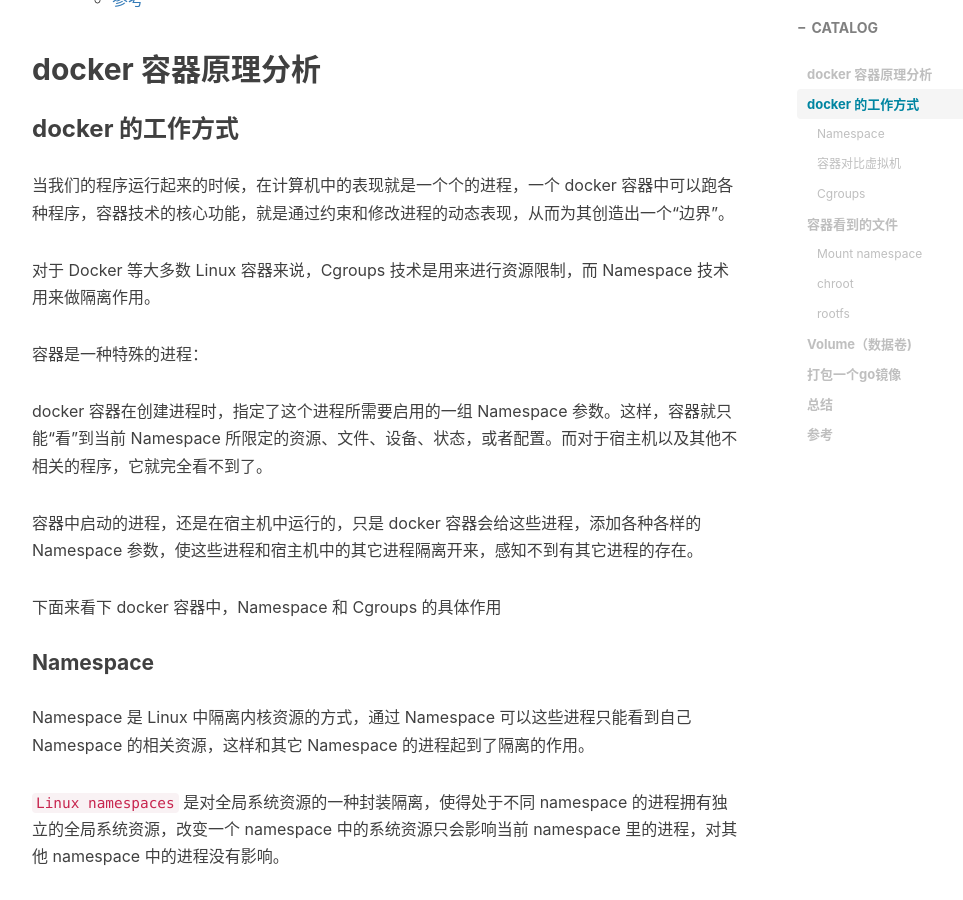
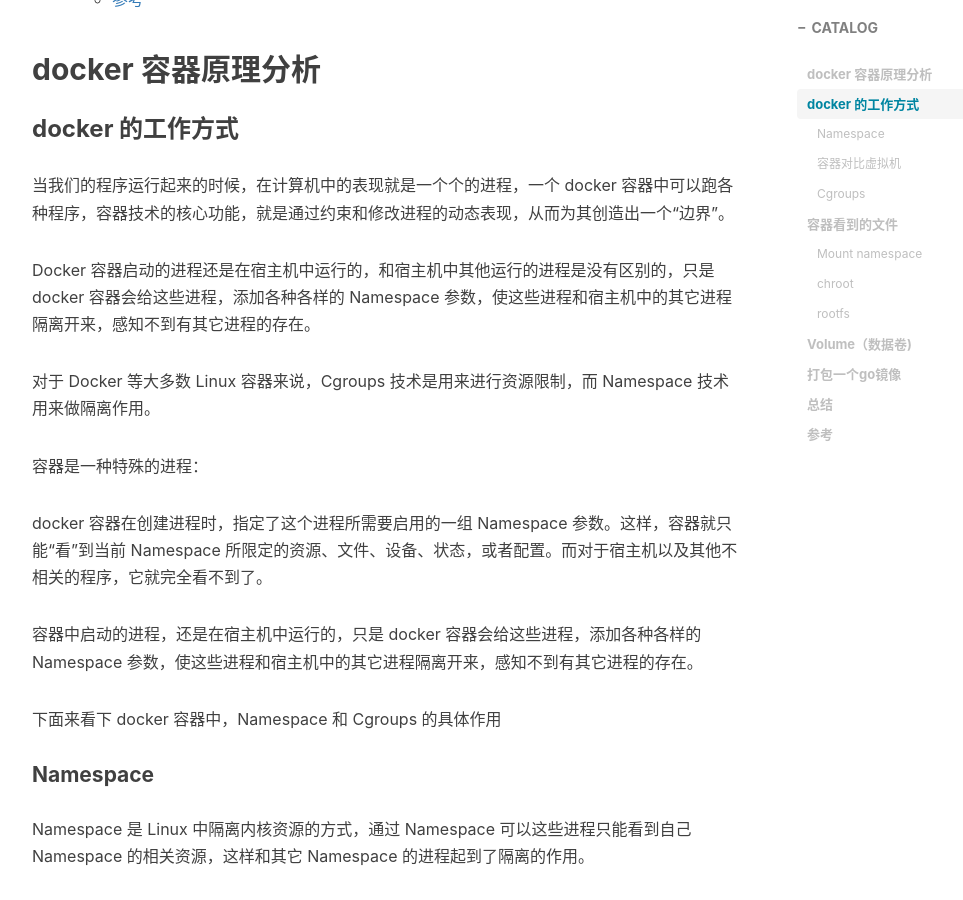
Before and after one commit to boilingfrog/boilingfrog.github.io, a Jekyll site: the page built from _posts/2022-11-27-docker实现原理.md, in a window 1280 px wide and 900 px high, scrolled down 898 px. Shown: the whole window, without its empty margins (233-1196 px from the left). Built offline with Jekyll 4.4.1, drawn with Linux system fonts in a browser that asks for light colours; nearby versions of some CDN libraries; comment, search, counter and statistics services are not loaded.

Commit message:
feat:docker

```diff
--- a/_posts/2022-11-27-docker实现原理.md
+++ b/_posts/2022-11-27-docker实现原理.md
@@ -34,6 +34,8 @@
 ### docker 的工作方式
 
 当我们的程序运行起来的时候，在计算机中的表现就是一个个的进程，一个 docker 容器中可以跑各种程序，容器技术的核心功能，就是通过约束和修改进程的动态表现，从而为其创造出一个“边界”。
+
+Docker 容器启动的进程还是在宿主机中运行的，和宿主机中其他运行的进程是没有区别的，只是 docker 容器会给这些进程，添加各种各样的 Namespace 参数，使这些进程和宿主机中的其它进程隔离开来，感知不到有其它进程的存在。
 
 对于 Docker 等大多数 Linux 容器来说，Cgroups 技术是用来进行资源限制，而 Namespace 技术用来做隔离作用。
 
```
